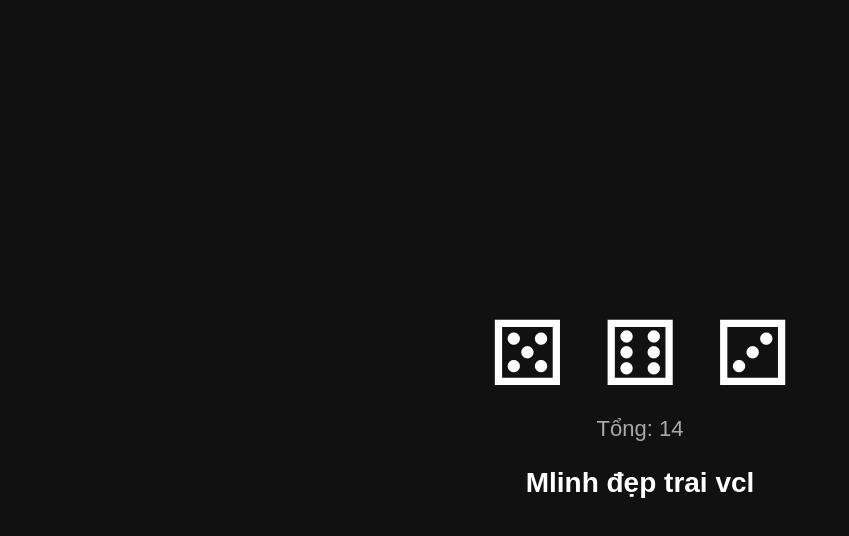
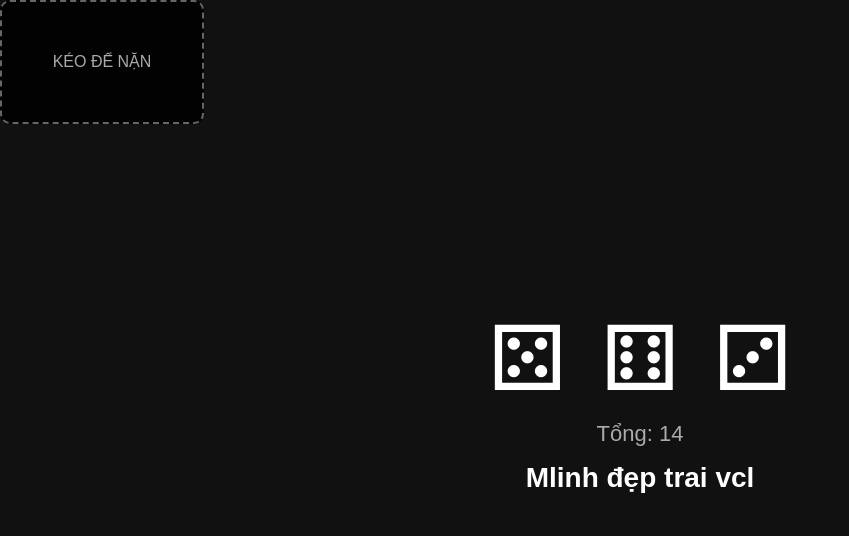
Before and after one commit to lacmythical/Dice, a plain HTML site: page index.html in a window 1280 px wide. Shown: the whole page, without its empty margins (0-849 px from the left). Drawn offline with Linux system fonts and the light colour scheme.

Commit message:
Update index.html

```diff
--- a/index.html
+++ b/index.html
@@ -2,22 +2,26 @@
 <html lang="vi">
 <head>
   <meta charset="UTF-8">
-  <title>3 Xúc Xắc</title>
+  <title>Xúc xắc nặn</title>
 
   <style>
     body {
       margin: 0;
       height: 100vh;
-      display: flex;
-      justify-content: center;
-      align-items: center;
       background: #111;
       color: white;
       font-family: Arial, sans-serif;
+      overflow: hidden;
     }
 
     .container {
-      text-align: center;
+      position: absolute;
+      inset: 0;
+      display: flex;
+      flex-direction: column;
+      justify-content: center;
+      align-items: center;
+      z-index: 1;
     }
 
     .dice {
@@ -25,16 +29,38 @@
       margin: 0 15px;
     }
 
+    .sum {
+      margin-top: 10px;
+      font-size: 22px;
+      color: #aaa;
+    }
+
     .result {
-      margin-top: 25px;
+      margin-top: 15px;
       font-size: 28px;
       font-weight: bold;
     }
 
-    .sum {
-      margin-top: 10px;
-      font-size: 22px;
+    /* TẤM CHE */
+    .cover {
+      position: absolute;
+      width: 200px;
+      height: 120px;
+      background: rgba(0, 0, 0, 0.85);
+      border: 2px dashed #666;
+      border-radius: 10px;
+      cursor: grab;
+      z-index: 10;
+      display: flex;
+      align-items: center;
+      justify-content: center;
       color: #aaa;
+      user-select: none;
+      touch-action: none;
+    }
+
+    .cover:active {
+      cursor: grabbing;
     }
   </style>
 </head>
@@ -46,7 +72,10 @@
     <div class="result" id="result"></div>
   </div>
 
+  <div class="cover" id="cover">KÉO ĐỂ NẶN</div>
+
   <script>
+    // ==== XÚC XẮC ====
     const diceEmoji = ["⚀", "⚁", "⚂", "⚃", "⚄", "⚅"];
 
     function roll() {
@@ -56,7 +85,6 @@
     const d1 = roll();
     const d2 = roll();
     const d3 = roll();
-
     const total = d1 + d2 + d3;
 
     document.getElementById("dice").innerHTML = `
@@ -68,14 +96,48 @@
     document.getElementById("sum").textContent = "Tổng: " + total;
 
     const resultEl = document.getElementById("result");
-
     if (total < 10) {
       resultEl.textContent = "HDPE";
     } else if (total > 10) {
       resultEl.textContent = "Mlinh đẹp trai vcl";
     } else {
-      resultEl.textContent = "Hòa (bằng 10)";
+      resultEl.textContent = "Hòa (10)";
     }
+
+    // ==== KÉO TẤM CHE ====
+    const cover = document.getElementById("cover");
+    let dragging = false;
+    let offsetX = 0;
+    let offsetY = 0;
+
+    function startDrag(e) {
+      dragging = true;
+      const rect = cover.getBoundingClientRect();
+      const x = e.touches ? e.touches[0].clientX : e.clientX;
+      const y = e.touches ? e.touches[0].clientY : e.clientY;
+      offsetX = x - rect.left;
+      offsetY = y - rect.top;
+    }
+
+    function drag(e) {
+      if (!dragging) return;
+      const x = e.touches ? e.touches[0].clientX : e.clientX;
+      const y = e.touches ? e.touches[0].clientY : e.clientY;
+      cover.style.left = (x - offsetX) + "px";
+      cover.style.top = (y - offsetY) + "px";
+    }
+
+    function stopDrag() {
+      dragging = false;
+    }
+
+    cover.addEventListener("mousedown", startDrag);
+    cover.addEventListener("mousemove", drag);
+    document.addEventListener("mouseup", stopDrag);
+
+    cover.addEventListener("touchstart", startDrag);
+    cover.addEventListener("touchmove", drag);
+    document.addEventListener("touchend", stopDrag);
   </script>
 
 </body>
```
